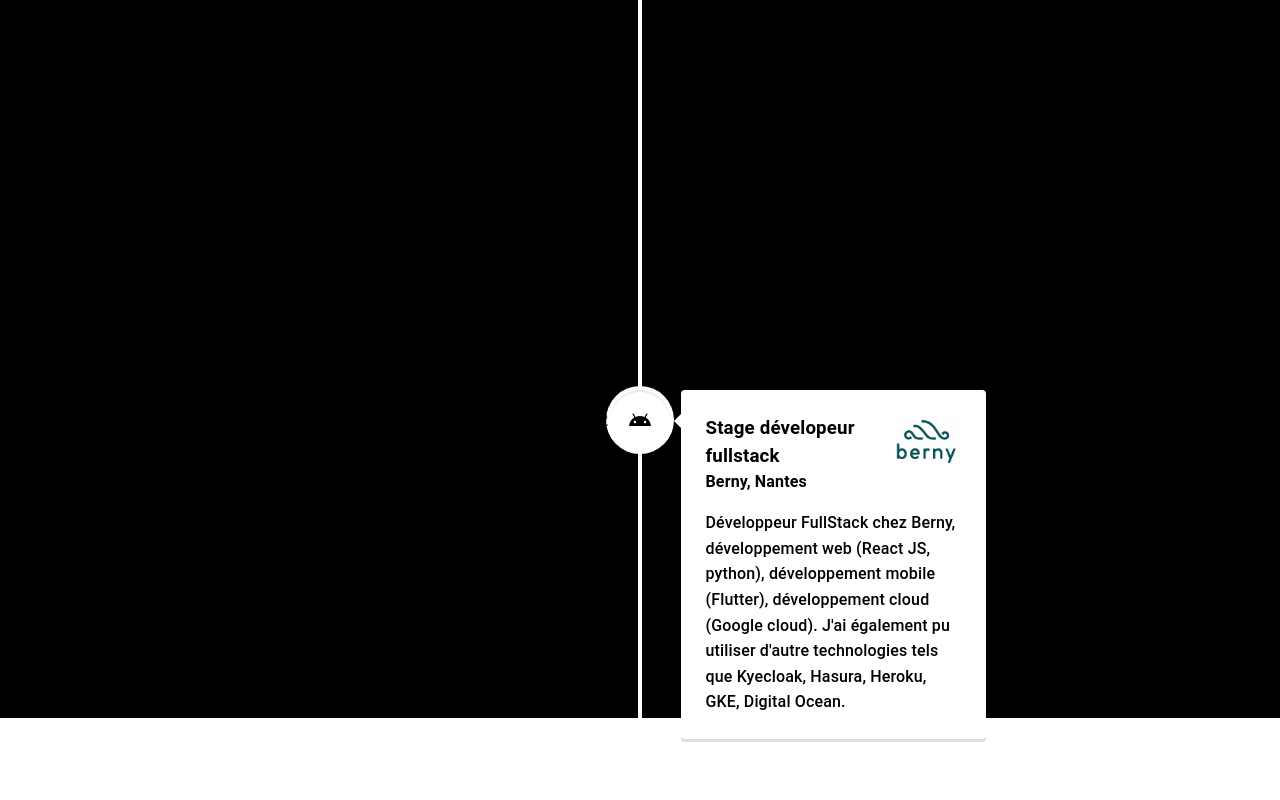
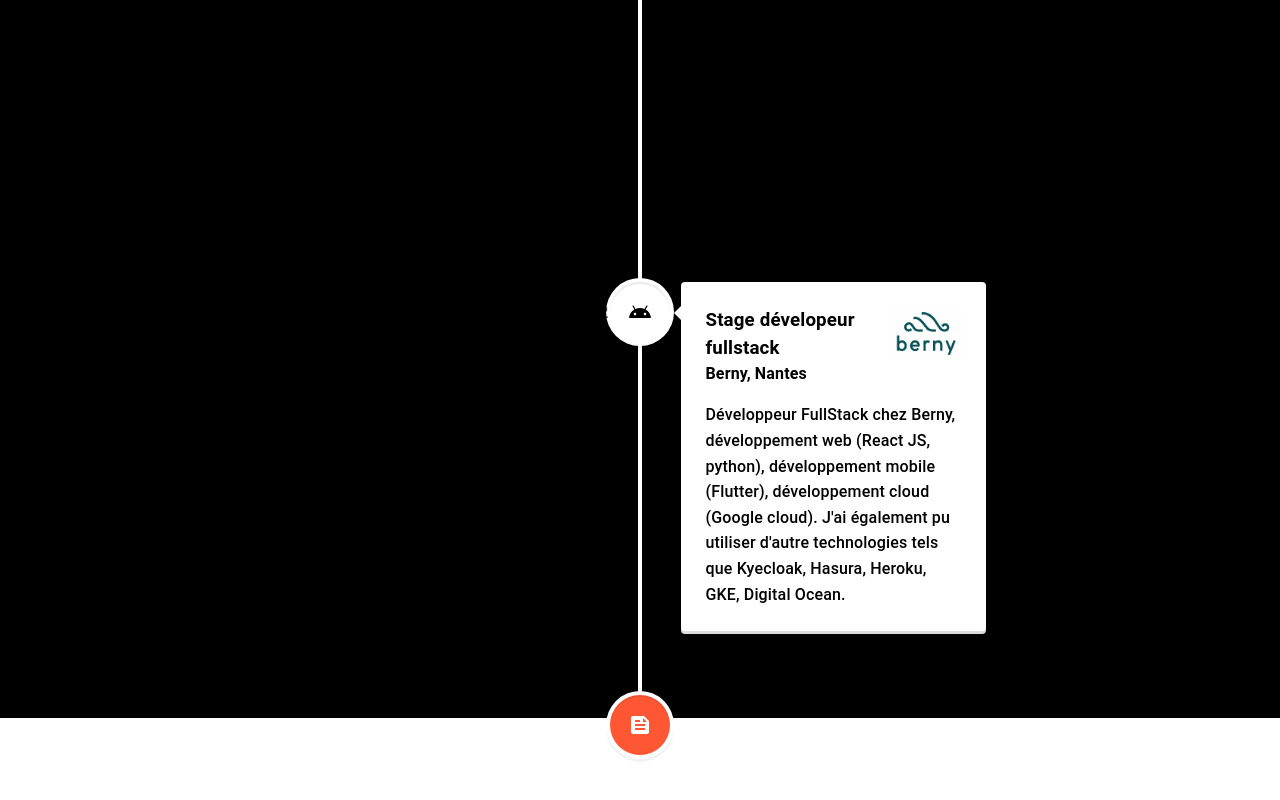
Before and after one commit to theofrgs/MyPortfolioWeb, a React (Create React App) app: page / in a window 1280 px wide. Shown: the part 982-1782 px from the top of the page. Before the commit the page ends 1753 px from the top, so only its background shows below. Built offline with nearby package versions, Linux system fonts and the light colour scheme.

Commit message:
[hotfix]: fix

```diff
--- a/src/Views/Components/Description.js
+++ b/src/Views/Components/Description.js
@@ -12,7 +12,7 @@ const Description = () => {
                     <Box>
                         <Box component="span" sx={{ display: 'flex', flexDirection: 'column', p: 2, width: '95%', borderWidth: '0.8px', borderColor: 'white', borderStyle: 'solid' }}>
                             <Box sx={{ display: 'flex', flexDirection: 'row', justifyContent: 'space-between', }}>
-                                <img style={{ width: "10%" }} src="profil.png" alt="profil"/>
+                                <img style={{ width: "10%", height: "10%" }} src="profil.png" alt="profil"/>
                                 <Box sx={{width: "10%" }}/>
                                 <Box sx={{}}>
                                     Originaire de La Rochelle, j'ai ,durant trois ans, commencé mes études dans l'informatique chez Epitech à Nantes avant d'aller ma quatrième année à San Francisco pour commencer 2 semestres à l'étranger en Computer Science.
--- a/src/Views/Components/Experiences.js
+++ b/src/Views/Components/Experiences.js
@@ -32,7 +32,7 @@ const TimeData = ({ icon, img, primaireColor, secondColor, jobData }) => {
 }
 
 const Experiences = () => {
-    const [showMore] = React.useState(false)
+    const [showMore] = React.useState(true)
 
     return (
         <div id="experiences" style={{ width: '100%', backgroundColor: "black" }}>
```
